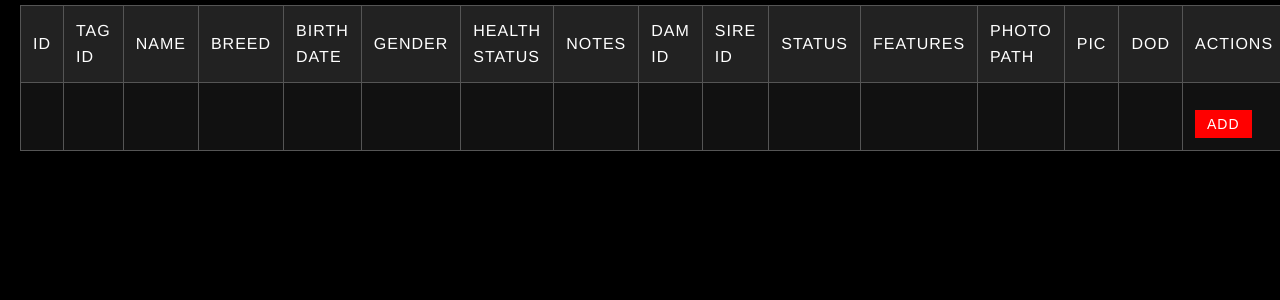
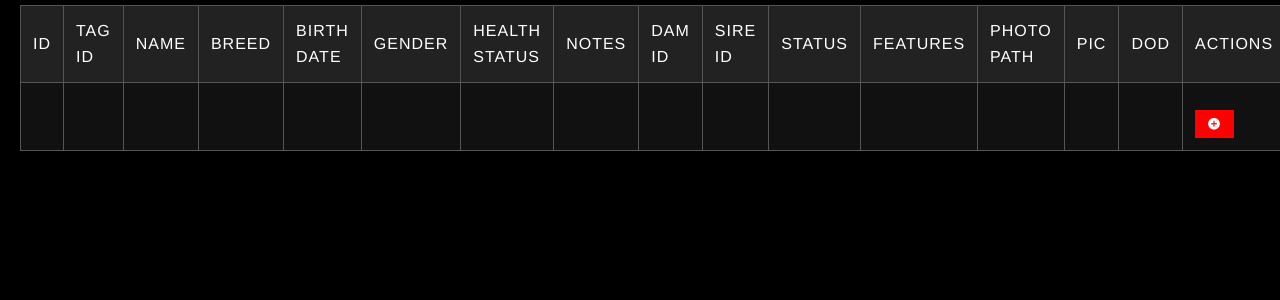
Before and after one commit to AlliTec/ha-addons, a Python web app: template farm-assistant-addon/templates/index.html in a window 1280 px wide. Shown: the part 147-447 px from the top of the page. Run offline with Jinja, Linux system fonts and the light colour scheme; the template is opened without the code that fills it, so the values that code supplies are empty.

Commit message:
fix: Replace static Add button text with icon and update version to 0.9.14

```diff
--- a/farm-assistant-addon/config.yaml
+++ b/farm-assistant-addon/config.yaml
@@ -1,5 +1,5 @@
 name: Farm Assistant
-version: "0.9.13"
+version: "0.9.14"
 slug: farm_assistant
 description: "An addon to manage your farm's livestock data."
 arch:
--- a/farm-assistant-addon/templates/index.html
+++ b/farm-assistant-addon/templates/index.html
@@ -50,7 +50,7 @@
                 <td></td>
                 <td></td>
                 <td></td>
-                <td><button class="add-btn">Add</button></td>
+                <td><button class="add-btn"><i class="mdi mdi-plus-circle" aria-label="Add"></i></button></td>
             </tr>
         </tfoot>
     </table>
```
Also changed, not shown: farm-assistant-addon/CHANGELOG.md.
